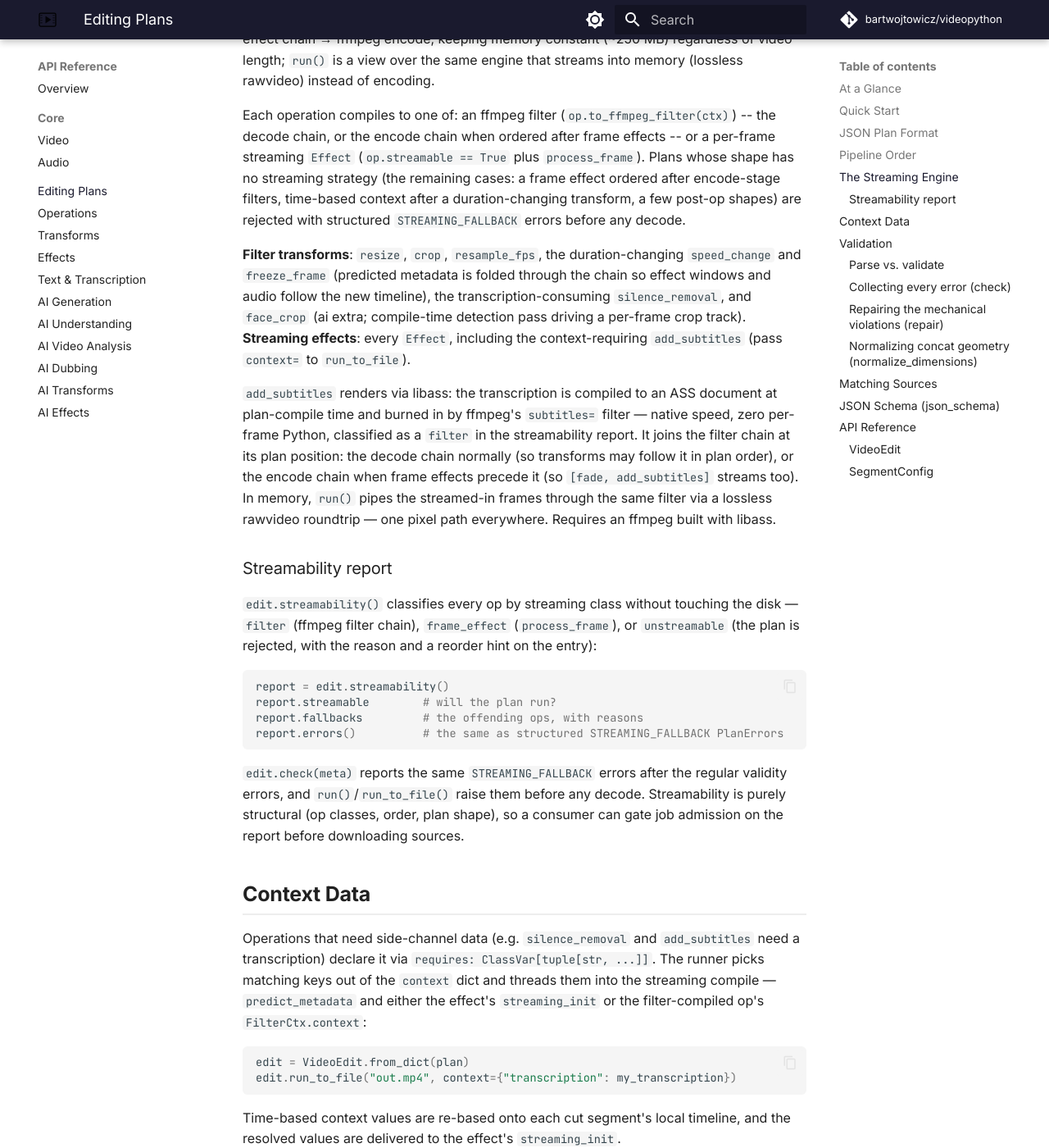
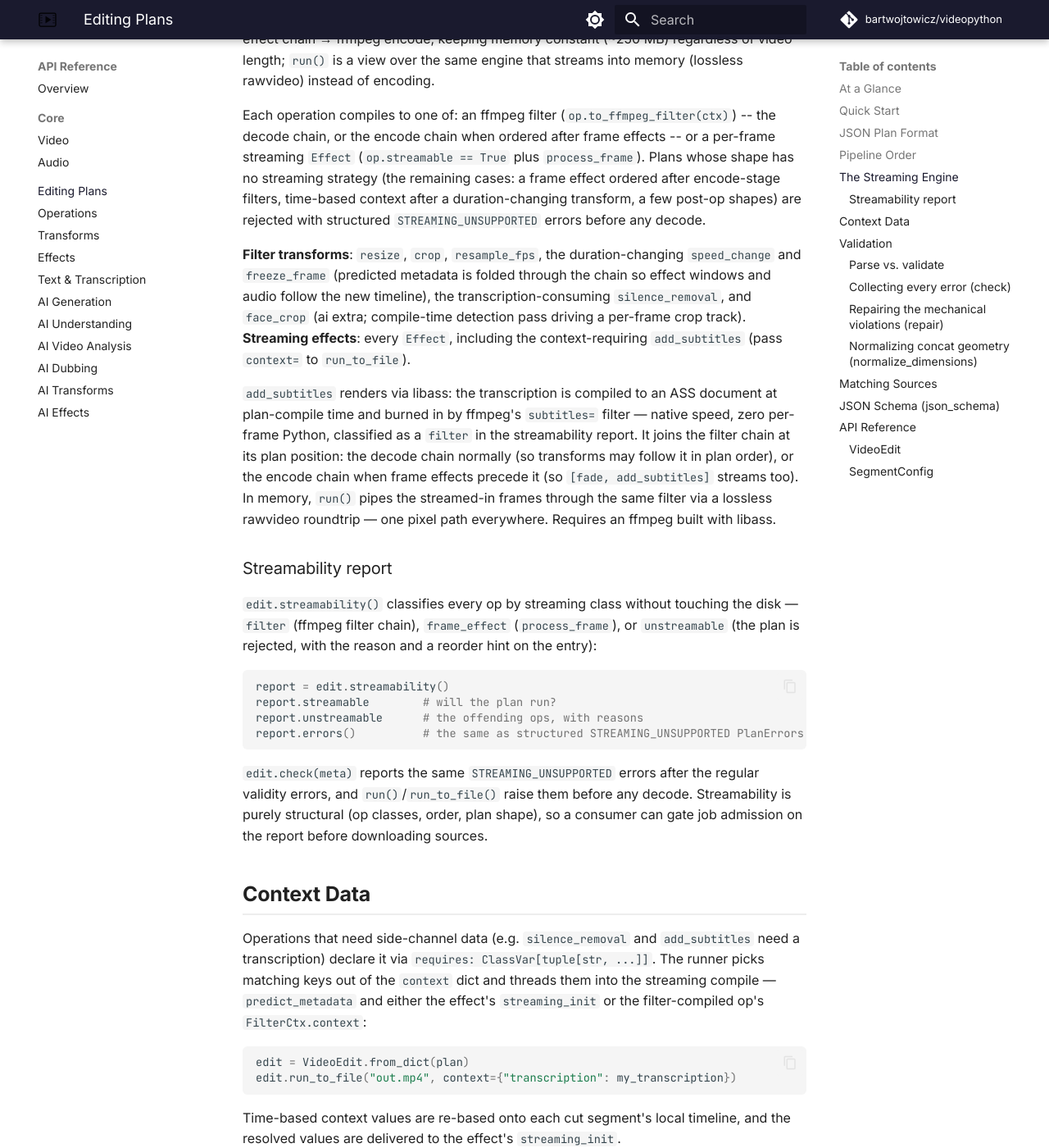
Before and after one commit to BartWojtowicz/videopython, an MkDocs documentation site: the page built from docs/api/editing.md, in a window 1280 px wide and 1400 px high, scrolled down 2158 px. Shown: the whole window at 82% size. Built offline with MkDocs 1.6.1 and Material for MkDocs 9.7.7, drawn with Linux system fonts in a browser that asks for light colours; comment, search, counter and statistics services are not loaded.

Commit message:
feat(editing)!: retire the "fallback" vocabulary -- STREAMING_UNSUPPORTED (0.45.0) (#276)
Breaking. Since the in-memory path was removed in 0.44.0 there is nothing to fall
back *to*: an op that cannot stream is a hard rejection, not a fallback. The names
now say so.

- `PlanErrorCode.STREAMING_FALLBACK` (value "streaming_fallback") ->
  `STREAMING_UNSUPPORTED` (value "streaming_unsupported"). This is the only
  behavioral break: consumers matching on the error code -- LLM refine loops
  reading `StreamabilityReport.errors()` / `VideoEdit.check()` -- must update.
- `StreamabilityReport.fallbacks` -> `.unstreamable`, aligned with the existing
  `StreamingClass.UNSTREAMABLE`. `.errors()` / `.streamable` are unchanged.
- Reworded the misnomer docstrings, comments, and live docs that only existed to
  explain why a "fallback" doesn't fall back.

Scope: base/exceptions.py, editing/streaming.py, editing/video_edit.py, the
streamability/transition/prompt-line tests, and docs (api/editing, llm-integration,
large-videos). Unrelated `fallback` tokens (ai/* fields, the exceptions.py
"consumer substring fallbacks" docstring) and historical release notes are left
untouched.

````diff
--- a/docs/api/editing.md
+++ b/docs/api/editing.md
@@ -97,7 +97,7 @@ ordered after frame effects -- or a per-frame streaming `Effect`
 streaming strategy (the remaining cases: a frame effect ordered after
 encode-stage filters, time-based context after a duration-changing
 transform, a few post-op shapes) are rejected with structured
-`STREAMING_FALLBACK` errors before any decode.
+`STREAMING_UNSUPPORTED` errors before any decode.
 
 **Filter transforms**: `resize`, `crop`, `resample_fps`, the
 duration-changing `speed_change` and `freeze_frame` (predicted metadata is
@@ -127,11 +127,11 @@ reason and a reorder hint on the entry):
 ```python
 report = edit.streamability()
 report.streamable        # will the plan run?
-report.fallbacks         # the offending ops, with reasons
-report.errors()          # the same as structured STREAMING_FALLBACK PlanErrors
+report.unstreamable      # the offending ops, with reasons
+report.errors()          # the same as structured STREAMING_UNSUPPORTED PlanErrors
 ```
 
-`edit.check(meta)` reports the same `STREAMING_FALLBACK` errors after the
+`edit.check(meta)` reports the same `STREAMING_UNSUPPORTED` errors after the
 regular validity errors, and `run()`/`run_to_file()` raise them before any
 decode. Streamability is purely structural (op classes, order, plan
 shape), so a consumer can gate job admission on the report before
--- a/pyproject.toml
+++ b/pyproject.toml
@@ -1,6 +1,6 @@
 [project]
 name = "videopython"
-version = "0.44.1"
+version = "0.45.0"
 description = "Minimal video generation and processing library."
 authors = [
     { name = "Bartosz Wójtowicz", email = "bartoszwojtowicz@outlook.com" },
````
Also changed, not shown: RELEASE_NOTES.md (+20 -1 lines), docs/examples/large-videos.md (+1 -1 lines), docs/guides/llm-integration.md (+3 -3 lines), 7 other files.
